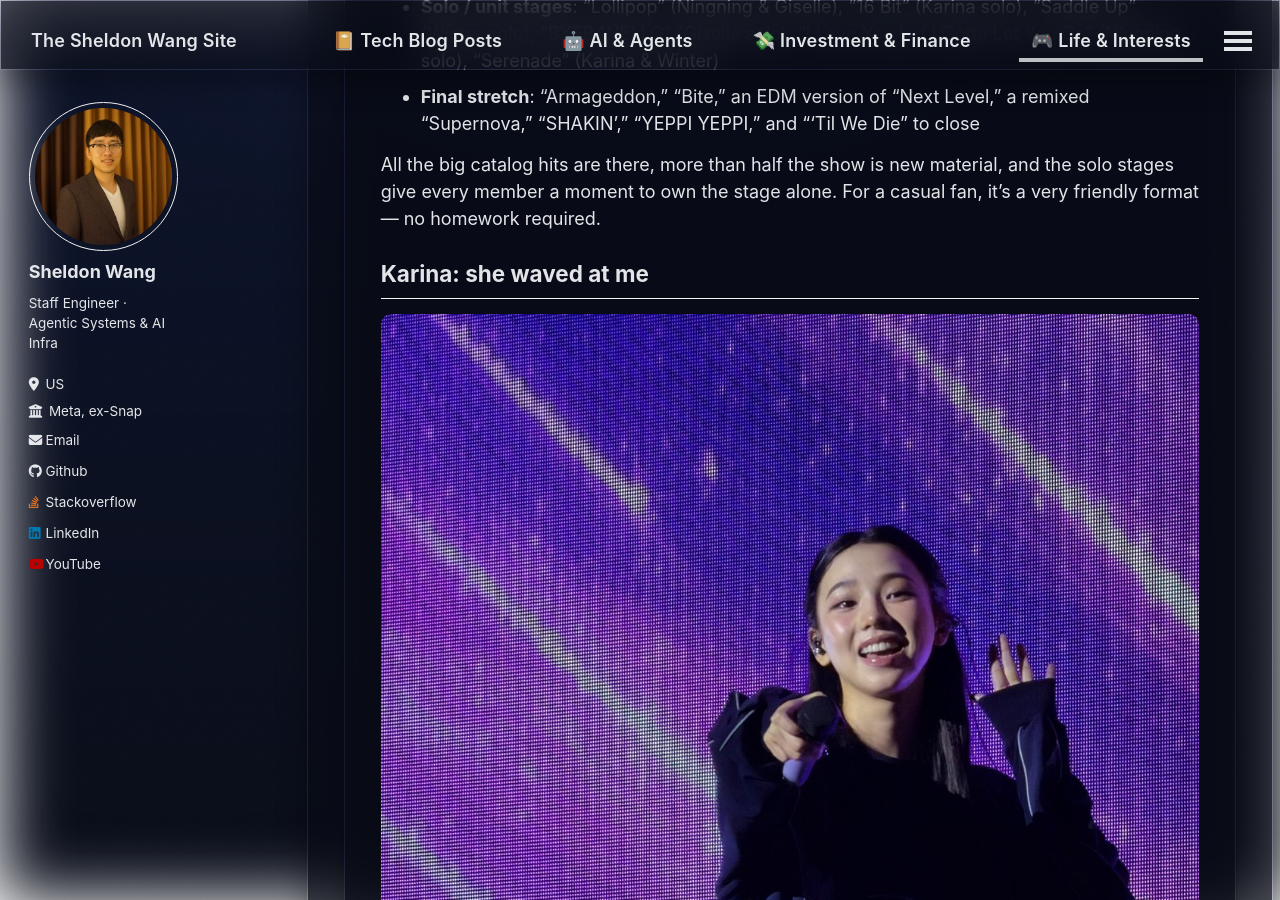
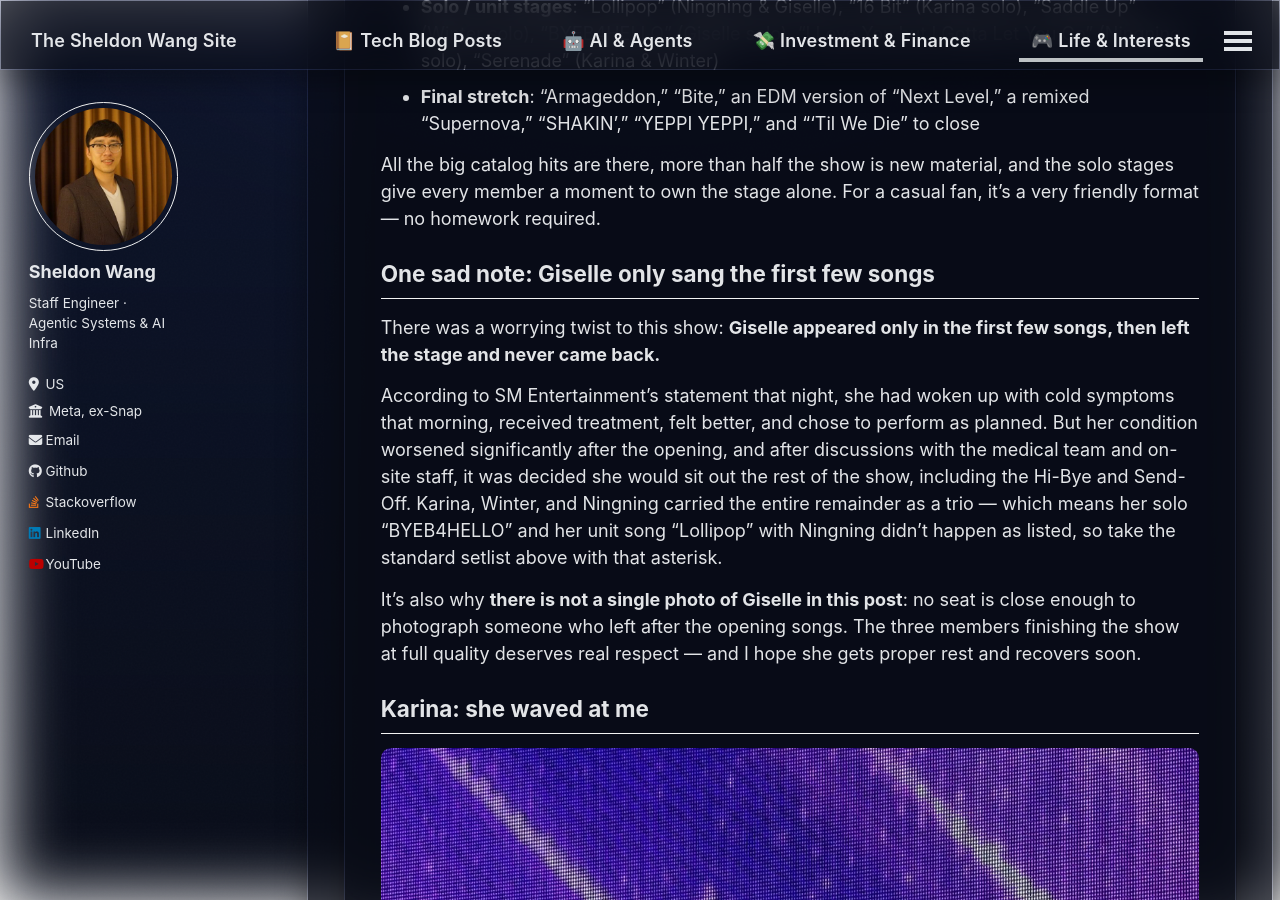
Before and after one commit to SheldonWangRJT/SheldonWangRJT.Github.io, a Jekyll site: the page built from _life/2026-10-10-aespa-seattle-karina.md, in a window 1280 px wide and 900 px high, scrolled down 2078 px. Built offline with Jekyll 4.4.1, drawn with Linux system fonts in a browser that asks for light colours; comment, search, counter and statistics services are not loaded; some of the changed text lies outside the part shown.

Commit message:
life: aespa Giselle correction 2026-10-10-aespa-seattle-karina.md

```diff
--- a/_life/2026-10-10-aespa-seattle-karina.md
+++ b/_life/2026-10-10-aespa-seattle-karina.md
@@ -33,12 +33,20 @@ The setlist (North American leg, including solo and unit stages) ran roughly lik
 
 All the big catalog hits are there, more than half the show is new material, and the solo stages give every member a moment to own the stage alone. For a casual fan, it's a very friendly format — no homework required.
 
+## One sad note: Giselle only sang the first few songs
+
+There was a worrying twist to this show: **Giselle appeared only in the first few songs, then left the stage and never came back.**
+
+According to SM Entertainment's statement that night, she had woken up with cold symptoms that morning, received treatment, felt better, and chose to perform as planned. But her condition worsened significantly after the opening, and after discussions with the medical team and on-site staff, it was decided she would sit out the rest of the show, including the Hi-Bye and Send-Off. Karina, Winter, and Ningning carried the entire remainder as a trio — which means her solo "BYEB4HELLO" and her unit song "Lollipop" with Ningning didn't happen as listed, so take the standard setlist above with that asterisk.
+
+It's also why **there is not a single photo of Giselle in this post**: no seat is close enough to photograph someone who left after the opening songs. The three members finishing the show at full quality deserves real respect — and I hope she gets proper rest and recovers soon.
+
 ## Karina: she waved at me
 
 ![Karina waving at me, my photo](/assets/images/life/2026-10-10-aespa/karina-wave.jpg)
 *The decisive photo: Karina waving toward our side during the encore — my photo, Oct 9, 2026, Climate Pledge Arena*
 
-This is the photo. Past 10 p.m., the four of them had changed into oversized hoodies and sweats for the encore segment and were walking the catwalk — a completely different energy from the metallic-warrior opening looks. Karina came over to our side, smiled, and waved right at us. Our seats were close — close enough to fully believe she was waving at *me* specifically (and I'm keeping that belief, thank you very much). This is what a K-pop concert actually sells: not just songs and choreography, but that one moment where you feel personally singled out. That's the expensive part, and it's worth it.
+This is the photo. Past 10 p.m., the three remaining members had changed into oversized hoodies and sweats for the encore segment and were walking the catwalk — a completely different energy from the metallic-warrior opening looks. Karina came over to our side, smiled, and waved right at us. Our seats were close — close enough to fully believe she was waving at *me* specifically (and I'm keeping that belief, thank you very much). This is what a K-pop concert actually sells: not just songs and choreography, but that one moment where you feel personally singled out. That's the expensive part, and it's worth it.
 
 ![Karina with her mic, flashing a V sign, my photo](/assets/images/life/2026-10-10-aespa/karina-peace.jpg)
 *Finding the cameras with a V sign, mic in hand — my photo*
@@ -60,12 +68,12 @@ This might be the most striking frame of the night: Ningning's close-up filling
 
 Ningning's live condition was better than I expected. Her solo, "I Love You but I Gotta Let You Go," had real vocal weight behind it — she's the most "singer" of the four.
 
-## Winter & Giselle: closer than expected
+## Winter: closer than expected
 
-![Winter and Giselle on the catwalk, my photo](/assets/images/life/2026-10-10-aespa/winter-giselle-catwalk.jpg)
-*Winter (blond hair) crossing the catwalk with Giselle right behind her, crowd still in their seats behind them — my photo*
+![Winter on the catwalk, my photo](/assets/images/life/2026-10-10-aespa/winter-catwalk.jpg)
+*Winter (blond hair) crossing the catwalk, crowd still in their seats behind her — my photo*
 
-Winter's blond hair is unmissable under the purple lights, and Giselle's rap verses are crisp and precise. Four members, four completely different stage energies — that's the real advantage of a four-member group. One of them will get you eventually. Mine, evidently, is Karina.
+Winter's blond hair is unmissable under the purple lights, and her solo "Saddle Up" was sharp and relaxed at the same time. Four members, four completely different stage energies — that's the real advantage of a four-member group, and even with only three of them for most of this night, one of them will get you eventually. Mine, evidently, is Karina.
 
 ## Final thoughts
 
@@ -80,6 +88,7 @@ As for me: my camera roll is now full of Karina photos, and a few songs I used t
 ## Sources & image credits
 
 - Event info: [Ticketmaster — aespa LIVE TOUR - SYNK : COMPLæXITY in SEATTLE](https://www.ticketmaster.com/aespa-tickets/artist/2887549) (Oct 9, 2026, Climate Pledge Arena)
+- Giselle's health and early exit: [Soompi — SM Shares Update On aespa's Giselle's Health After She Leaves Stage Mid-Concert](https://www.soompi.com/article/1876760wpp/sm-shares-update-on-aespas-giselles-health-after-she-leaves-stage-mid-concert) (reporting SM Entertainment's statement)
 - Tour announcement: [Pollstar — Global K-pop Foursome aespa Unveil Upcoming 2026-2027 World Tour](https://news.pollstar.com/2026/04/27/global-k-pop-foursome-aespa-unveil-upcoming-2026-2027-world-tour/)
 - Setlist references: [SeatGeek — What to expect at aespa's SYNK : COMPLæXITY](https://seatgeek.com/blog/what-to-expect-at-aespas-synk-complaexity-setlist-start-time-and-more); [Ticketmaster Blog — aespa Setlist](https://blog.ticketmaster.com/aespa-setlist/)
 - Official poster: SM Entertainment / Live Nation (via VIP Nation); Karina teaser: SM Entertainment (via Soompi)
```
